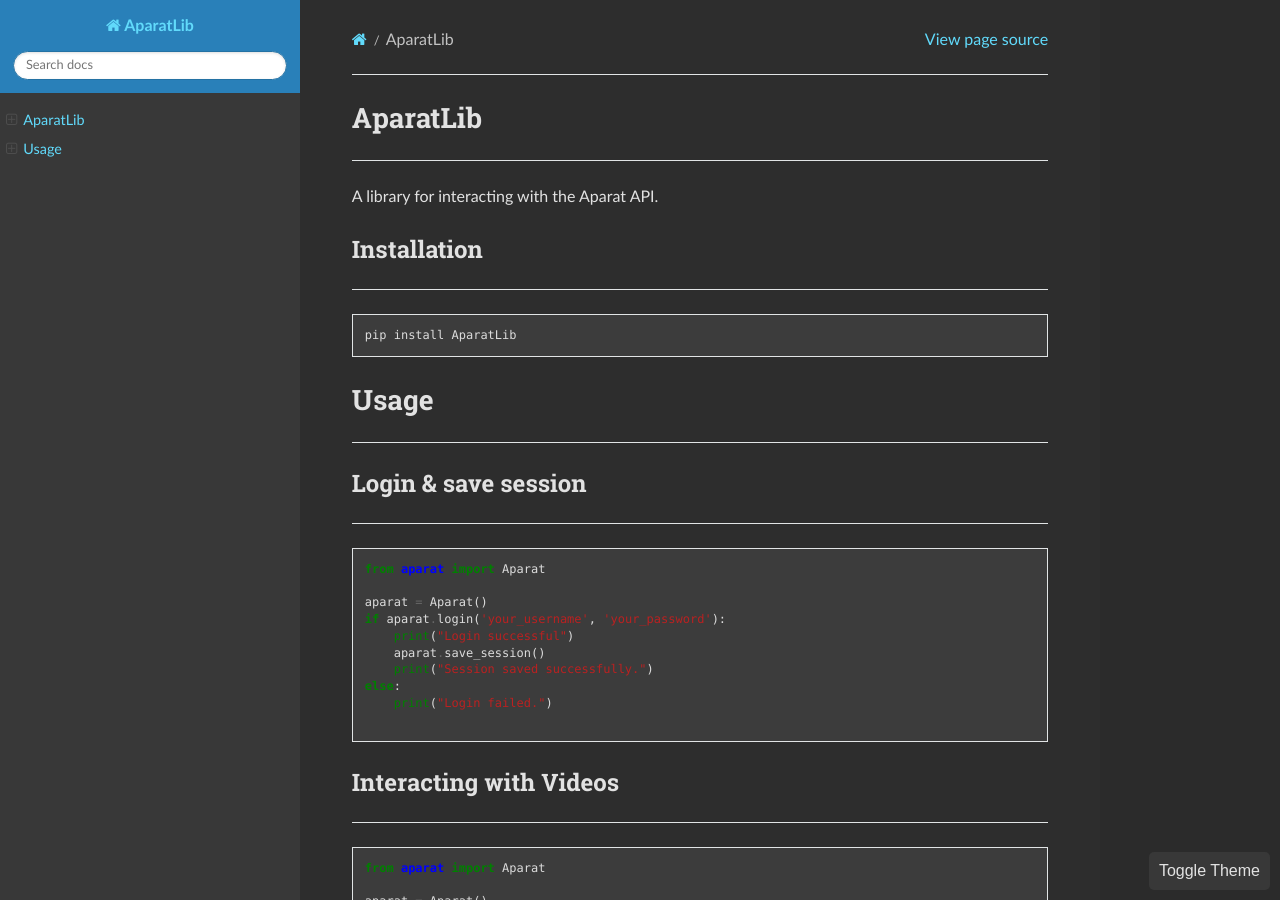
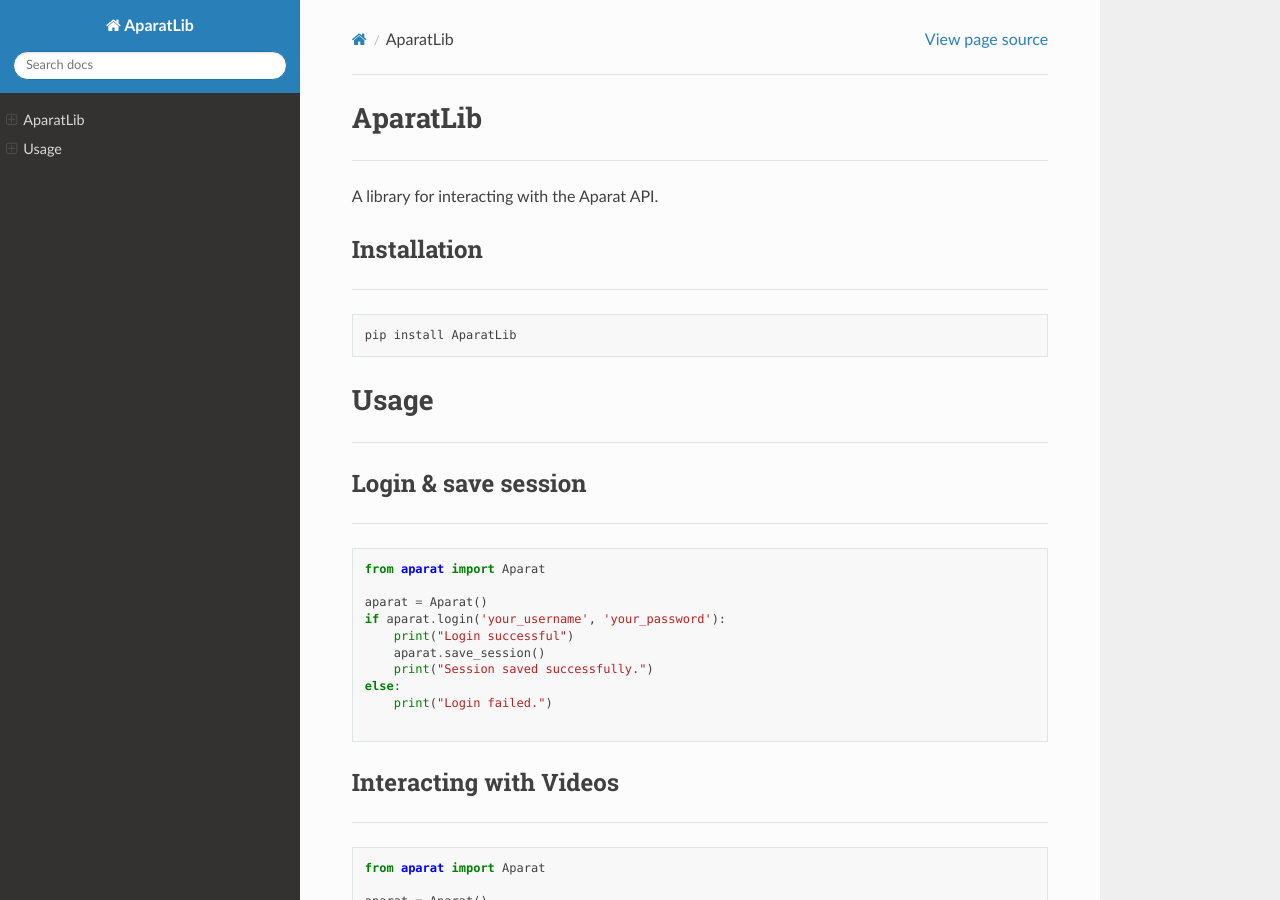
Before and after one commit to AbolDev/AparatLib, a Sphinx documentation site: the page built from docs/index.md, in a window 1280 px wide and 900 px high. Built offline with Sphinx 7.4.7 and the Read the Docs theme 2.0.0, drawn with Linux system fonts in a browser that asks for light colours.

Commit message:
Update conf.py

```diff
--- a/docs/conf.py
+++ b/docs/conf.py
@@ -46,5 +46,5 @@
 # -- Custom CSS for dark mode ------------------------------------------------
 
 def setup(app):
-    app.add_css_file('custom.css')
+    # app.add_css_file('custom.css')
     app.add_js_file('custom.js')
```
